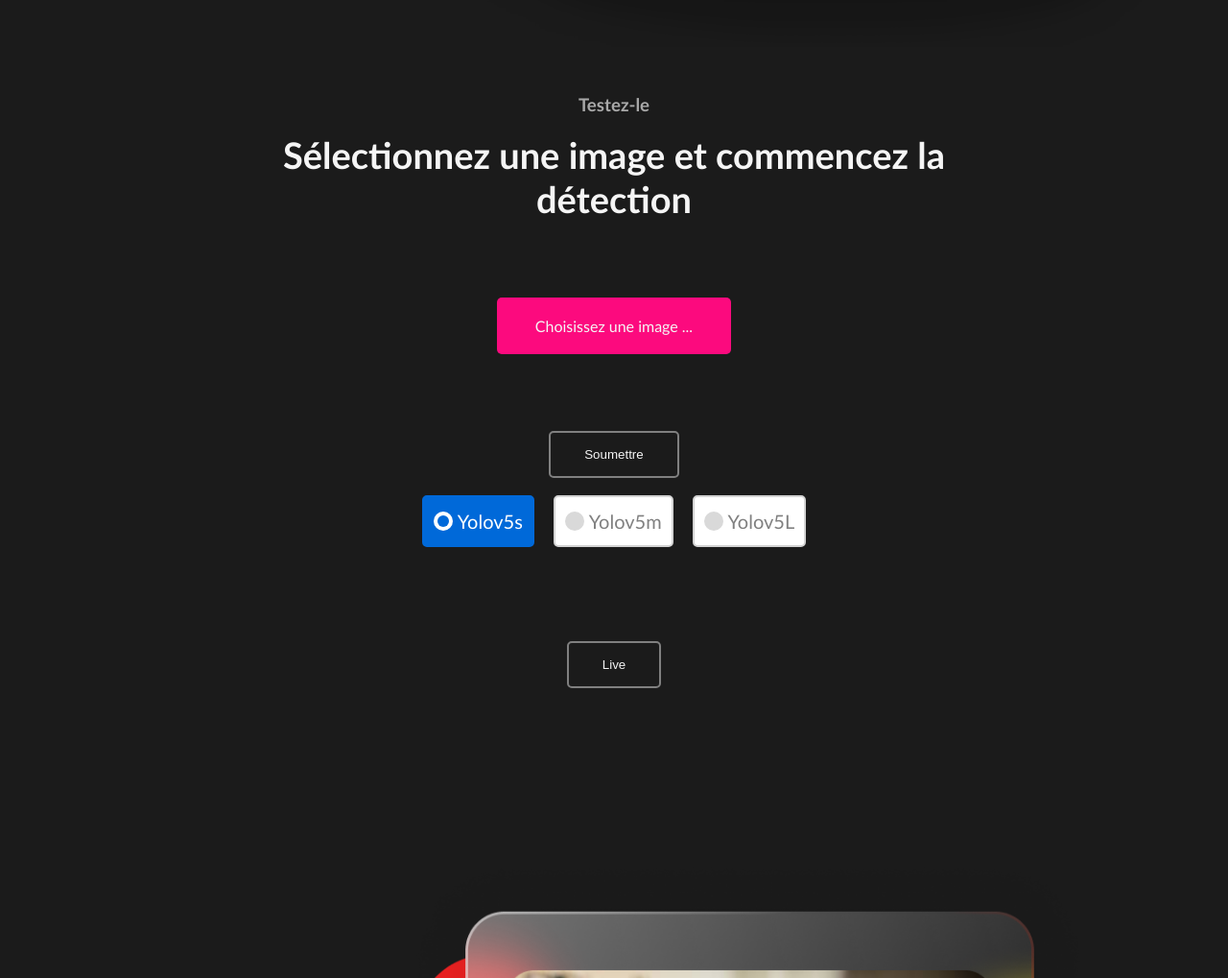
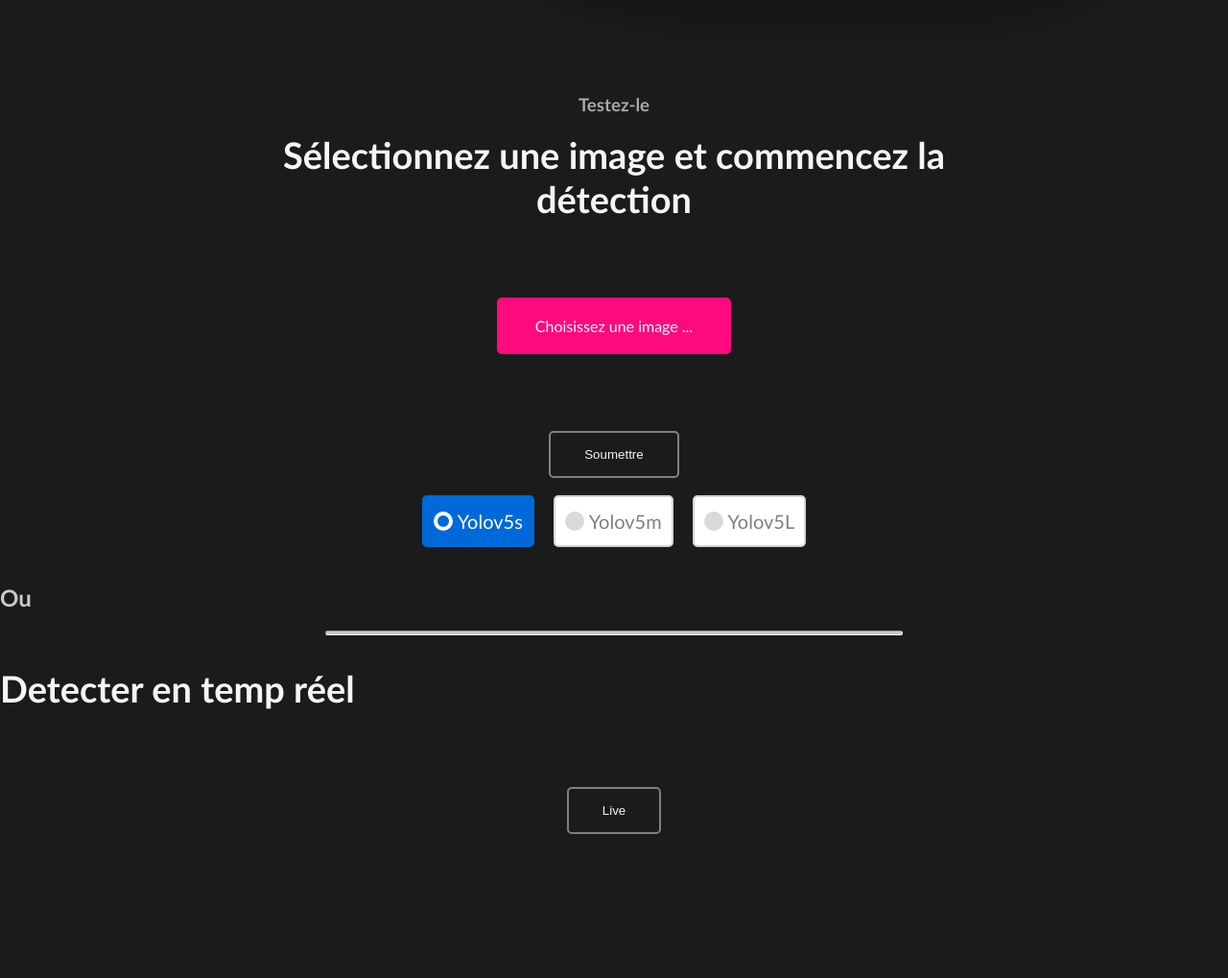
Before and after one commit to tchikyy/YoDe-finalversion-V2, a Flask app: page / in a window 1280 px wide. Shown: the part 801-1820 px from the top of the page at 96% size. Run offline with Flask 2, Linux system fonts and the light colour scheme; some libraries are stand-ins or nearby versions.

Commit message:
Update index.html

```diff
--- a/templates/index.html
+++ b/templates/index.html
@@ -77,6 +77,10 @@
                 </label>
             </div>
         </form>
+
+        <h2 style="color: #c9c9c9; font-size: 24px;">Ou</h2>
+        <hr width="600px" style="height: 3px; border-radius: 5px; background-color: #c9c9c9;">
+        <h2 class="fade-up" style="font-size: 38px;">Detecter en temp réel</h2>
 
         <form method="POST" action="{{ url_for('predict',formid=3) }}" enctype="multipart/form-data">
           <button id="btn-2" type="submit">Live</button>
```
